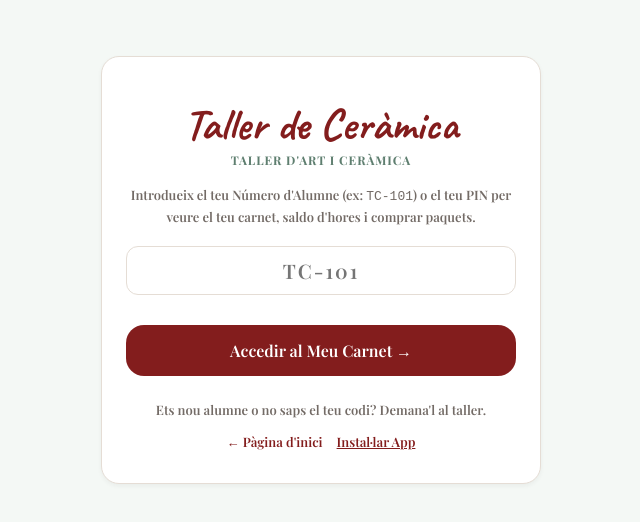
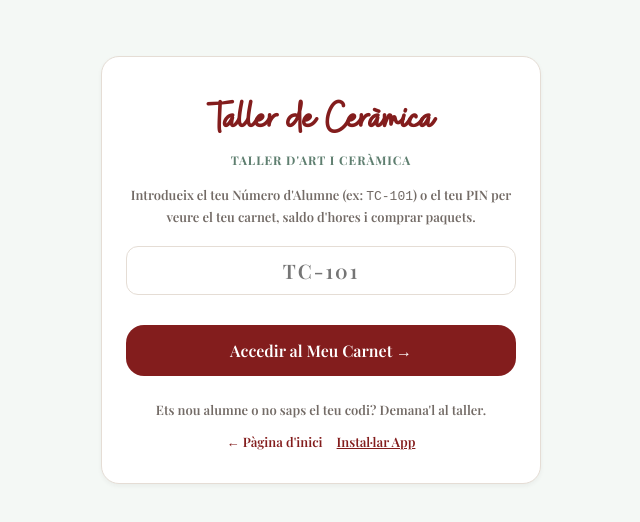
Before and after one commit to roigdecoure-crypt/Taller-ceramica, a plain HTML site: page alumne.html in a window 1280 px wide. Shown: the whole page, without its empty margins (319-959 px from the left). Drawn offline with nearby package versions, Linux system fonts and the light colour scheme; no server answers; a web font is replaced by a local one.

Commit message:
Add files via upload

```diff
--- a/alumne.html
+++ b/alumne.html
@@ -17,16 +17,29 @@
   <!-- Google Fonts per a Serif artesanal, Sans moderna i lletra lligada oficial -->
   <link rel="preconnect" href="https://fonts.googleapis.com">
   <link rel="preconnect" href="https://fonts.gstatic.com" crossorigin>
-  <link href="https://fonts.googleapis.com/css2?family=Caveat:wght@600;700&family=Inter:wght@400;600;700;800&family=Playfair+Display:ital,wght@0,600;0,800;1,400&display=swap" rel="stylesheet">
+  <link href="https://fonts.googleapis.com/css2?family=Inter:wght@400;600;700;800&family=Playfair+Display:ital,wght@0,600;0,800;1,400&display=swap" rel="stylesheet">
 
   <link rel="stylesheet" href="css/styles.css">
   <link rel="stylesheet" href="css/card.css">
   <style>
+    @font-face {
+      font-family: 'Buffalo';
+      src: url('./fonts/buffalo.woff2') format('woff2'),
+           url('/fonts/buffalo.woff2') format('woff2'),
+           url('./fonts/buffalo.woff') format('woff'),
+           url('/fonts/buffalo.woff') format('woff'),
+           url('./fonts/buffalo.ttf') format('truetype'),
+           url('https://db.onlinewebfonts.com/t/d65cf77ad028b823f585bfa44b3307c6.woff2') format('woff2');
+      font-weight: normal;
+      font-style: normal;
+      font-display: swap;
+    }
+
     :root {
       --brand-primary: #831D1D;
       --brand-secondary: #5E7E6F;
       --brand-font: -apple-system, BlinkMacSystemFont, "Segoe UI", Roboto, sans-serif;
-      --font-script: 'Caveat', cursive, sans-serif;
+      --font-script: 'Buffalo', 'Buffalo Regular', cursive, sans-serif;
     }
     body {
       font-family: var(--brand-font);
--- a/css/admin.css
+++ b/css/admin.css
@@ -2,6 +2,19 @@
  * admin.css - Estètica Panell d'Administració WordPress / Roig de Coure
  * Inspirat en el disseny Doctor Chamber amb la identitat corporativa de roigdecoure.cat
  */
+
+@font-face {
+  font-family: 'Buffalo';
+  src: url('../fonts/buffalo.woff2') format('woff2'),
+       url('/fonts/buffalo.woff2') format('woff2'),
+       url('../fonts/buffalo.woff') format('woff'),
+       url('/fonts/buffalo.woff') format('woff'),
+       url('../fonts/buffalo.ttf') format('truetype'),
+       url('https://db.onlinewebfonts.com/t/d65cf77ad028b823f585bfa44b3307c6.woff2') format('woff2');
+  font-weight: normal;
+  font-style: normal;
+  font-display: swap;
+}
 
 /* Layout general amb barra lateral fixa */
 .admin-app-layout {
@@ -45,9 +58,9 @@
 }
 
 .sidebar-logo-text {
-  font-family: 'Caveat', cursive, sans-serif;
+  font-family: 'Buffalo', 'Buffalo Regular', var(--font-script), cursive, sans-serif;
   color: #FFFFFF;
-  font-size: 26px;
+  font-size: 28px;
   font-weight: 700;
   line-height: 1;
   letter-spacing: 0.5px;
--- a/css/styles.css
+++ b/css/styles.css
@@ -1,4 +1,17 @@
-@import url('https://fonts.googleapis.com/css2?family=Caveat:wght@600;700&family=Inter:wght@400;500;600;700;800&family=Playfair+Display:ital,wght@0,600;0,700;1,600&display=swap');
+@import url('https://fonts.googleapis.com/css2?family=Inter:wght@400;500;600;700;800&family=Playfair+Display:ital,wght@0,600;0,700;1,600&display=swap');
+
+@font-face {
+  font-family: 'Buffalo';
+  src: url('../fonts/buffalo.woff2') format('woff2'),
+       url('/fonts/buffalo.woff2') format('woff2'),
+       url('../fonts/buffalo.woff') format('woff'),
+       url('/fonts/buffalo.woff') format('woff'),
+       url('../fonts/buffalo.ttf') format('truetype'),
+       url('https://db.onlinewebfonts.com/t/d65cf77ad028b823f585bfa44b3307c6.woff2') format('woff2');
+  font-weight: normal;
+  font-style: normal;
+  font-display: swap;
+}
 
 /**
  * styles.css - Identitat corporativa oficial de Roig de Coure (roigdecoure.cat)
@@ -16,7 +29,7 @@
   --color-card: #FFFFFF;
   --color-border: #E5DDD5;
 
-  --font-script: 'Caveat', cursive, -apple-system, sans-serif;
+  --font-script: 'Buffalo', 'Buffalo Regular', cursive, -apple-system, sans-serif;
   --font-main: 'Inter', -apple-system, BlinkMacSystemFont, "Segoe UI", Roboto, sans-serif;
 
   --color-success: #5E7E6F;
--- a/sw.js
+++ b/sw.js
@@ -1,5 +1,5 @@
 // sw.js - Service Worker per al Taller de Ceramica (Suport Offline, PWA i Notificacions Push)
-const CACHE_NAME = "taller-ceramica-v3.7";
+const CACHE_NAME = "taller-ceramica-v3.8";
 const ASSETS_TO_CACHE = [
   "./",
   "./alumne.html",
@@ -7,6 +7,7 @@ const ASSETS_TO_CACHE = [
   "./manifest.json",
   "./css/styles.css",
   "./css/card.css",
+  "./fonts/buffalo.woff2",
   "./lib/qrcode.min.js",
   "./lib/html5-qrcode.min.js",
   "./js/time-utils.js",
```
Also changed, not shown: admin.html (+1 -1 lines), index.html (+2 -1 lines), reserva.html (+15 -2 lines), scanner.html (+15 -4 lines), fonts/buffalo.ttf (added), fonts/buffalo.woff (added), fonts/buffalo.woff2 (added).
